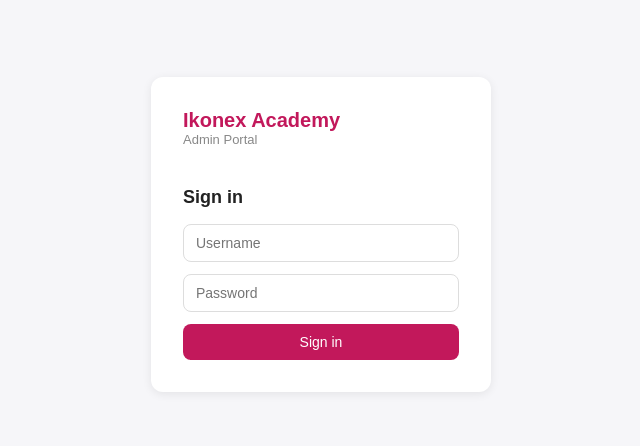
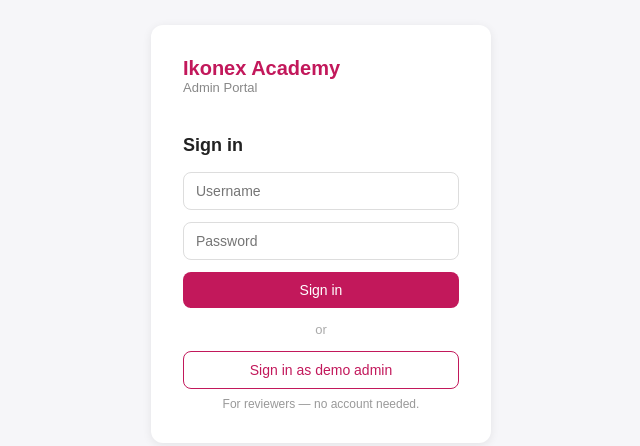
Before and after one commit to Risperwanjiku/Student-Management-System, a React (Vite) app in the folder client/: page / in a window 1280 px wide. Shown: the part 166-612 px from the top of the page, without its empty margins (319-959 px from the left). Built offline with nearby package versions, Linux system fonts and the light colour scheme.

Commit message:
add one-click demo login button

```diff
--- a/client/src/App.css
+++ b/client/src/App.css
@@ -631,3 +631,30 @@ body {
   font-size: 14px;
   margin-bottom: 12px;
 }
+.btn-secondary {
+  background-color: #ffffff;
+  color: #c2185b;
+  border: 1px solid #c2185b;
+  padding: 10px 16px;
+  border-radius: 8px;
+  font-size: 14px;
+  cursor: pointer;
+}
+
+.btn-secondary:hover {
+  background-color: #fde6ee;
+}
+
+.login-divider {
+  text-align: center;
+  color: #aaaaaa;
+  font-size: 13px;
+  margin: 14px 0;
+}
+
+.login-hint {
+  text-align: center;
+  color: #999999;
+  font-size: 12px;
+  margin-top: 8px;
+}
--- a/client/src/pages/Login.jsx
+++ b/client/src/pages/Login.jsx
@@ -1,19 +1,23 @@
 import { useState } from 'react';
 
 const LOGIN_URL = 'http://localhost:5000/api/auth/login';
+
+// demo account — intentionally public so reviewers can get in with one click
+const DEMO_USER = 'demo';
+const DEMO_PASS = 'demo123';
 
 function Login({ onLogin }) {
   const [username, setUsername] = useState('');
   const [password, setPassword] = useState('');
   const [error, setError] = useState('');
 
-  const handleSubmit = async () => {
+  const doLogin = async (user, pass) => {
     setError('');
     try {
       const res = await fetch(LOGIN_URL, {
         method: 'POST',
         headers: { 'Content-Type': 'application/json' },
-        body: JSON.stringify({ username, password }),
+        body: JSON.stringify({ username: user, password: pass }),
       });
       const data = await res.json();
       if (!res.ok) {
@@ -25,6 +29,9 @@ function Login({ onLogin }) {
       setError('Could not connect to the server');
     }
   };
+
+  const handleSubmit = () => doLogin(username, password);
+  const handleDemoLogin = () => doLogin(DEMO_USER, DEMO_PASS);
 
   const handleKeyDown = (e) => {
     if (e.key === 'Enter') handleSubmit();
@@ -55,6 +62,11 @@ function Login({ onLogin }) {
           onKeyDown={handleKeyDown}
         />
         <button className="btn-primary" onClick={handleSubmit}>Sign in</button>
+
+        <div className="login-divider">or</div>
+
+        <button className="btn-secondary" onClick={handleDemoLogin}>Sign in as demo admin</button>
+        <p className="login-hint">For reviewers — no account needed.</p>
       </div>
     </div>
   );
```
